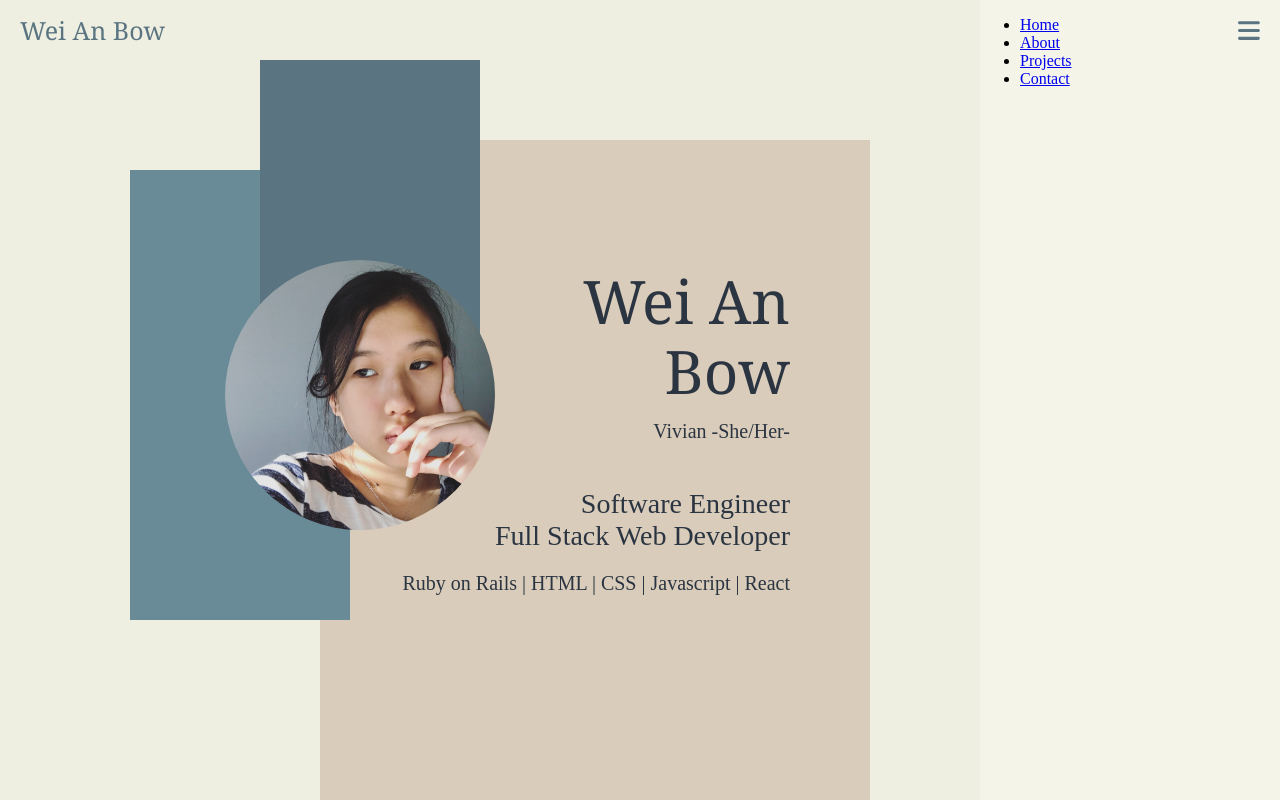
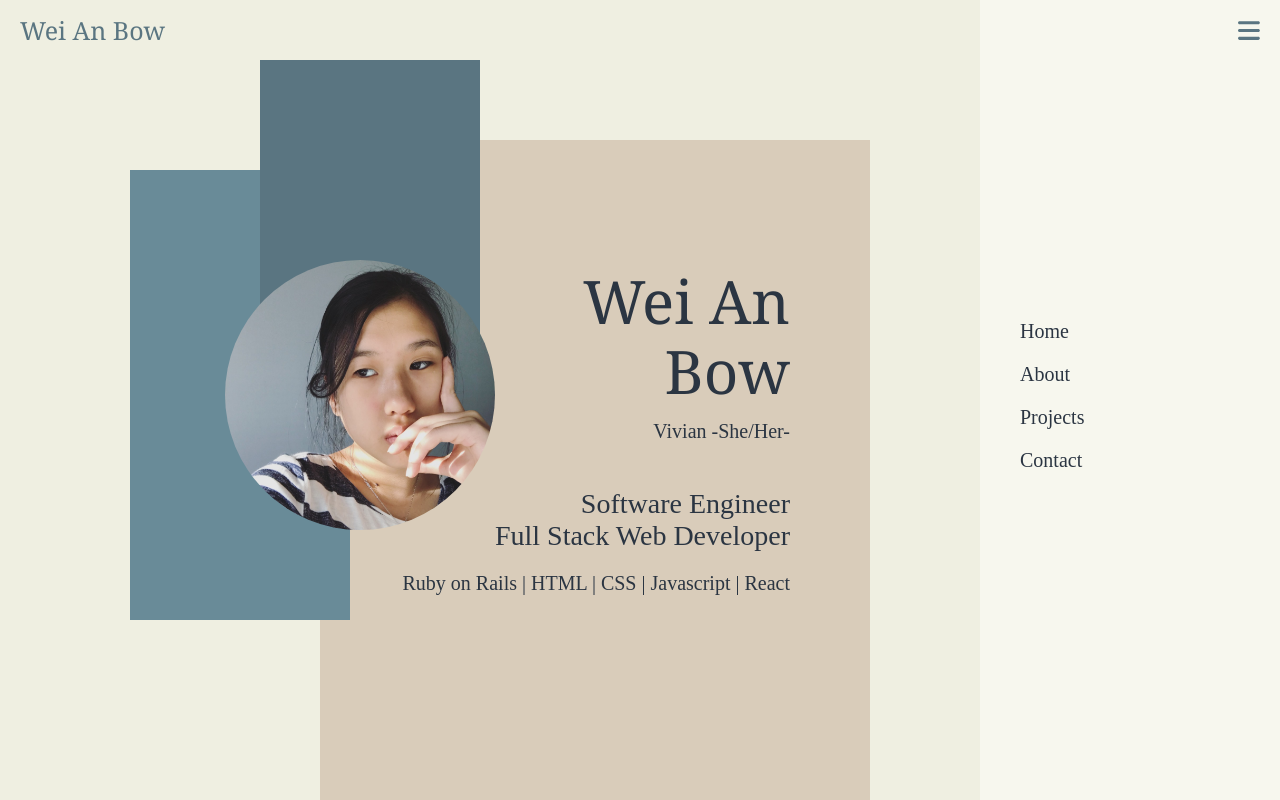
Before and after one commit to VivianBao/portfolio, a React (Create React App) app: page / in a window 1280 px wide. Built offline with nearby package versions, Linux system fonts and the light colour scheme; a web font is replaced by a local one.

Commit message:
Added smooth scroll behavior

```diff
--- a/src/styles/App.scss
+++ b/src/styles/App.scss
@@ -6,6 +6,7 @@
     width: 100%;
     height: 100vh;
     overflow: scroll;
+    scroll-behavior: smooth;
     scroll-snap-type: y mandatory;
     position: relative;
     top: 0px;
--- a/src/styles/SideBar.scss
+++ b/src/styles/SideBar.scss
@@ -8,4 +8,17 @@
   top: 0;
   right: 0;
   z-index: 2;
+  ul {
+    margin-top: 40vh;
+
+    li {
+      list-style-type: none;
+      margin-bottom: 20px;;
+      a {
+        text-decoration: none;
+        color: $dark-blue;
+        font-size: 20px;
+      }
+    }
+  }
 }
--- a/src/styles/_colors.scss
+++ b/src/styles/_colors.scss
@@ -6,4 +6,4 @@ $brown: #D9CCBA;
 $yellow: #F9F1C7;
 $background-brown: #EFEFE1;
 $white: #F9F9F2;
-$transparent-white: rgba(249, 249, 242, 0.5)
+$transparent-white: rgba(249, 249, 242, 0.8)
```
